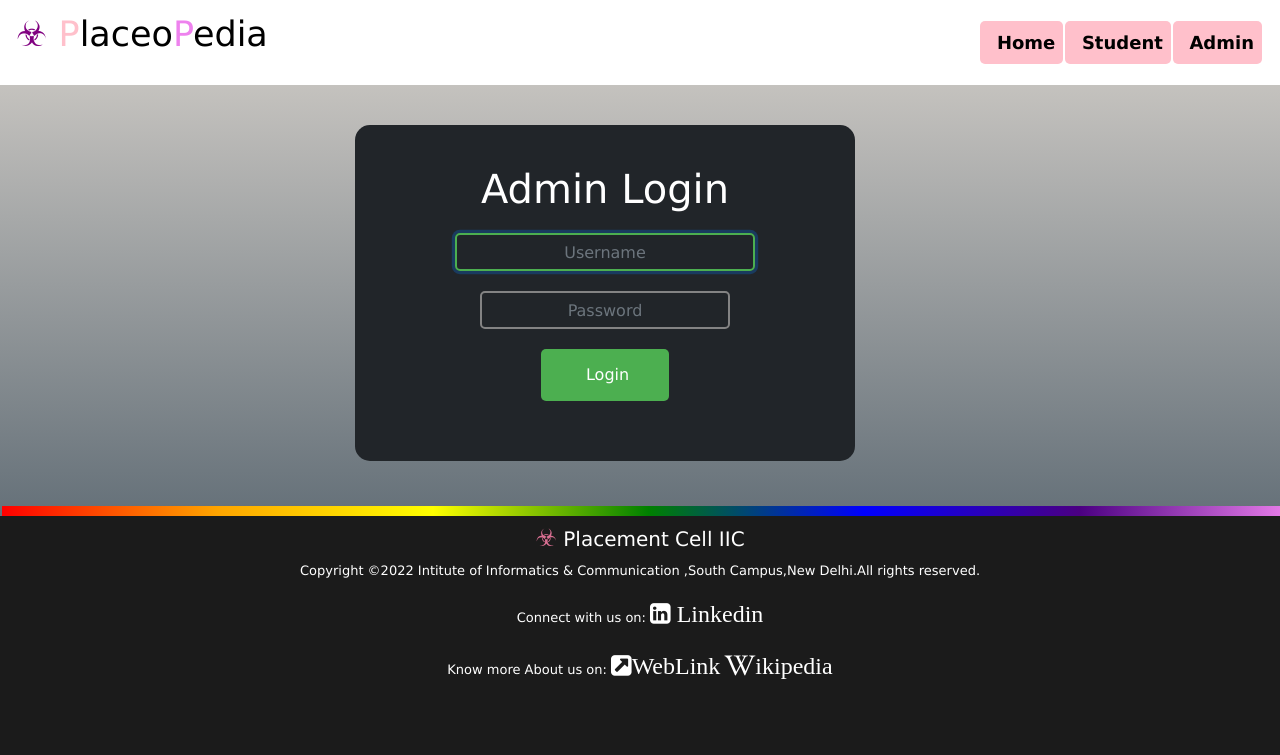
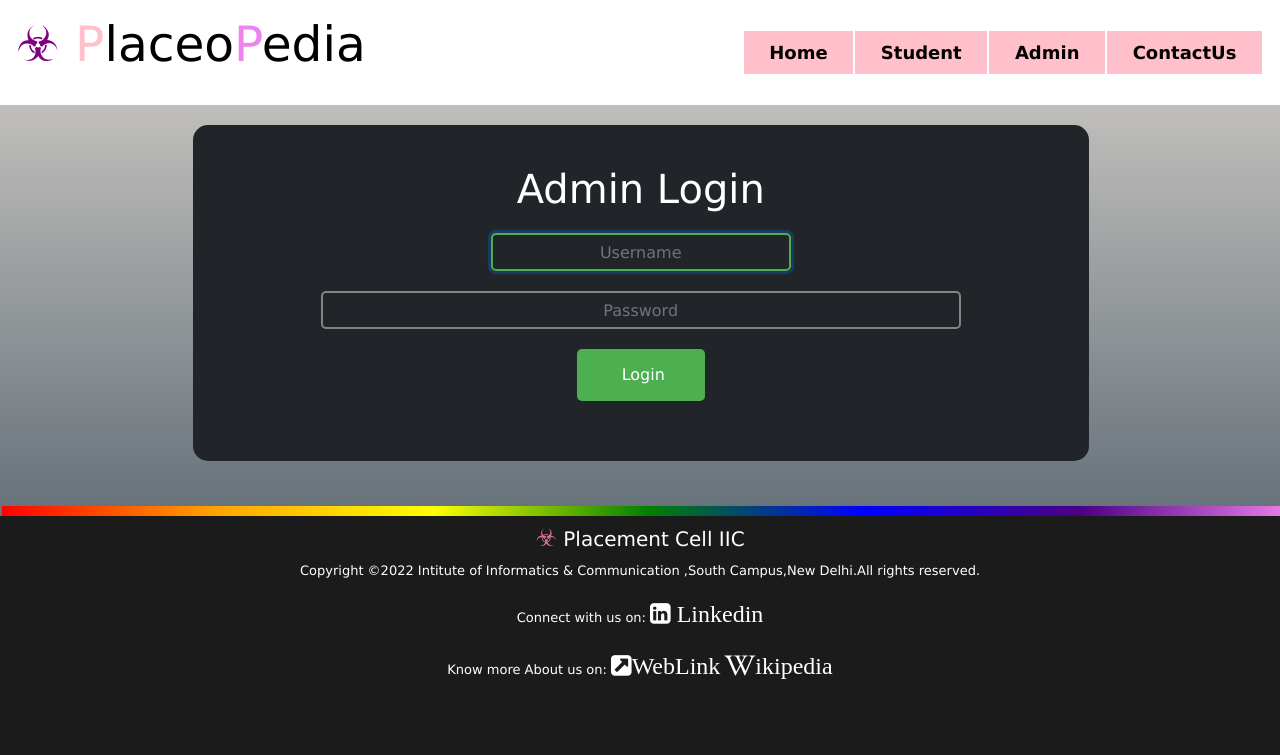
Before and after one commit to itsmemt/Training, a Django app: page /adminlogin in a window 1280 px wide. Shown: the top 755 px of the page. Run offline with Django 3.2, Linux system fonts and the light colour scheme; some libraries are stand-ins or nearby versions.

Commit message:
final commit

```diff
--- a/Training/settings.py
+++ b/Training/settings.py
@@ -17,7 +17,7 @@ SECRET_KEY = '@k0#p3kidu)yaaa3u1hplxz)f@^6xiy384*(+n@@s5x#1bx@m5'
 # SECURITY WARNING: don't run with debug turned on in production!
 DEBUG = False
 
-ALLOWED_HOSTS = ["localhost","placeopedia-training.herokuapp.com"]
+ALLOWED_HOSTS = ["127.0.0.1","localhost","placeopedia-training.herokuapp.com"]
 
 
 # Application definition
--- a/student/forms.py
+++ b/student/forms.py
@@ -14,4 +14,4 @@ class StudentUserForm(forms.ModelForm):
 class StudentForm(forms.ModelForm):
     class Meta:
         model=models.Student
-        fields=['address','mobile','profile_pic']
+        fields=['address','mobile',]
--- a/student/models.py
+++ b/student/models.py
@@ -3,7 +3,7 @@ from django.contrib.auth.models import User
 
 class Student(models.Model):
     user=models.OneToOneField(User,on_delete=models.CASCADE)
-    profile_pic= models.ImageField(upload_to='profile_pic/Student/',null=True,blank=True)
+    # profile_pic= models.ImageField(upload_to='profile_pic/Student/',null=True,blank=False)
     address = models.CharField(max_length=40)
     mobile = models.CharField(max_length=20,null=False)
 
--- a/templates/exam/admin_view_student.html
+++ b/templates/exam/admin_view_student.html
@@ -32,7 +32,7 @@
         <tr>
 
           <th>Name</th>
-          <th>Photo</th>
+          <!-- <th>Photo</th> -->
           <th>Contact</th>
           <th>Address</th>
 
@@ -43,7 +43,7 @@
       <tr>
 
         <td> {{t.get_name}}</td>
-        <td> <img src="{% static t.profile_pic.url %}" alt="Profile Pic" height="40px" width="40px" /></td>
+        <!-- <td> <img src="{% static t.profile_pic.url %}" alt="Profile Pic" height="40px" width="40px" /></td> -->
         <td>{{t.mobile}}</td>
         <td>{{t.address}}</td>
 
--- a/templates/exam/admin_view_student_marks.html
+++ b/templates/exam/admin_view_student_marks.html
@@ -32,7 +32,7 @@
         <tr>
 
           <th>Name</th>
-          <th>Photo</th>
+          <!-- <th>Photo</th> -->
 
 
           <th>Action</th>
@@ -43,7 +43,7 @@
       <tr>
 
         <td> {{t.get_name}}</td>
-        <td> <img src="{% static t.profile_pic.url %}" alt="Profile Pic" height="40px" width="40px" /></td>
+        <!-- <td> <img src="{% static t.profile_pic.url %}" alt="Profile Pic" height="40px" width="40px" /></td> -->
 
 
         <td><a class="btn btn-primary btn-sm" style="border-radius: 0%;" href="{% url 'admin-view-marks' t.id  %}"><span class="glyphicon glyphicon-eye-open"></span> View Marks</a></td>
--- a/templates/exam/adminlogin.html
+++ b/templates/exam/adminlogin.html
@@ -2,6 +2,7 @@
 {% load widget_tweaks %}
 {% block admin %} active {% endblock %}
 <html lang="en" dir="ltr">
+
 <head>
     <meta charset="utf-8">
     <title></title>
@@ -10,18 +11,21 @@
             margin: 0;
             padding: 0;
             font-family: sans-serif;
-    background: #304352;  /* fallback for old browsers */
-background: -webkit-linear-gradient(to bottom, #d7d2cc, #304352);  /* Chrome 10-25, Safari 5.1-6 */
-background: linear-gradient(to bottom, #d7d2cc, #304352); /* W3C, IE 10+/ Edge, Firefox 16+, Chrome 26+, Opera 12+, Safari 7+ */
+            background: #304352;
+            /* fallback for old browsers */
+            background: -webkit-linear-gradient(to bottom, #d7d2cc, #304352);
+            /* Chrome 10-25, Safari 5.1-6 */
+            background: linear-gradient(to bottom, #d7d2cc, #304352);
+            /* W3C, IE 10+/ Edge, Firefox 16+, Chrome 26+, Opera 12+, Safari 7+ */
 
         }
 
         .box {
-    width: 500px;
+            width: 70vw;
             padding: 40px;
             position: absolute;
             top: 50%;
-    left: 50%;
+            left: 15%;
             background: #212529;
             border-radius: 15px;
             text-align: center;
@@ -38,7 +42,7 @@ background: linear-gradient(to bottom, #d7d2cc, #304352); /* W3C, IE 10+/ Edge,
             text-align: center;
             border: 2px solid #838383;
             padding: 10px 10px;
-    width: 250px;
+            width: 50vw;
             outline: none;
             color: white;
             border-radius: 5px;
@@ -74,15 +78,13 @@ background: linear-gradient(to bottom, #d7d2cc, #304352); /* W3C, IE 10+/ Edge,
         .box input[type="submit"]:hover {
             background: #347736;
         }
-
-
     </style>
 </head>
+
 <body>
     {% include "exam/navbar.html" %}
-    <div class="container">
-    <div class="row">
-        <div class="col-md-6">
+        <!-- <div class="row">
+            <div class="col-md-12"> -->
                 <div class="card">
                     <form class="box" method="post">
                         {% csrf_token %}
@@ -95,12 +97,13 @@ background: linear-gradient(to bottom, #d7d2cc, #304352); /* W3C, IE 10+/ Edge,
 
                     </form>
                 </div>
-        </div>
-    </div>
-</div>
+            <!-- </div>
+        </div> -->
+
     <br><br><br><br><br><br><br><br><br>
     <br><br><br><br><br><br><br><br><br>
     <br><br>
     {% include "exam/footer.html" %}
 </body>
+
 </html>
--- a/templates/exam/navbar.html
+++ b/templates/exam/navbar.html
@@ -35,13 +35,10 @@
 
 
     <nav class="navbar navbar-expand-md  navbar-light fixed-top" style="background-color: white;">
-      <a style="color:black; font-size: 35px; text-decoration: none;" href="https://placeopedia.herokuapp.com/">
+      <a style="color:black; font-size: 3.8vw; text-decoration: none;" href="https://placeopedia.herokuapp.com/">
         <p class="para" id="title"><span style="color: purple;">&#9763;</span> <span style="color:pink"
             class="para">P</span>laceo<span style="color:violet" class="para">P</span>edia</p>
       </a>
-      <!-- <button type="button" class="navbar-toggler" data-toggle="collapse" data-target="#navbarCollapse">
-        <span class="navbar-toggler-icon"></span>
-      </button> -->
 
       <button type="button" class="navbar-toggler btn btn-primary" style="background-color: pink;" data-toggle="collapse" data-target="#navbarCollapse">
         <span class="navbar-toggler-icon" style="color: pink;"></span>
@@ -54,14 +51,17 @@
 
         <div class="navbar-nav">
           <a id="home" onclick="home()"
-            style="margin-right: 2px; border-radius: 5px;  color: black; font-weight: 700; font-size: large; background-color: pink; padding-left: 1.3vw;padding-right:1.3;  "
+            style="margin-right: 2px;  color: black; font-weight: 700; font-size: large; background-color: pink; padding-left: 2vw;padding-right:2vw;  "
             href="/" class="nav-item nav-link"> <b>Home</b></a>
           <a href="/student/studentclick" class="nav-item nav-link "
-            style="margin-right: 2px; border-radius: 5px; color: black; font-weight: 700; font-size: large; background-color: pink; padding-left: 1.3vw;padding-right:1.3; "
+            style="margin-right: 2px; color: black; font-weight: 700; font-size: large; background-color: pink; padding-left: 2vw;padding-right:2vw; "
             id="student" onclick="student()"><b>Student</b></a>
           <a href="/adminclick" class="nav-item nav-link"
-            style="margin-right: 2px; border-radius: 5px; color: black; font-weight: 700; font-size: large; background-color: pink; padding-left: 1.3vw;padding-right:1.3; "
+            style="margin-right: 2px; color: black; font-weight: 700; font-size: large; background-color: pink; padding-left: 2vw;padding-right:2vw; "
             id="admin" onclick="admin()"><b>Admin</b></a>
+            <a href="https://placeopedia.herokuapp.com/contact/contact/" class="nav-item nav-link"
+            style="margin-right: 2px; color: black; font-weight: 700; font-size: large; background-color: pink; padding-left: 2vw;padding-right:2vw; "
+            id="contact" onclick="contact()"><b>ContactUs</b></a>
 
 
         </div>
@@ -82,6 +82,9 @@
     function admin() {
       document.getElementById("admin").style.backgroundColor = "grey";
     }
+    function contact() {
+      document.getElementById("contact").style.backgroundColor = "grey";
+    }
 
 
     //   $("a").click(function(){
--- a/templates/exam/update_student.html
+++ b/templates/exam/update_student.html
@@ -52,8 +52,8 @@
         {% render_field userForm.username class="form-control" placeholder="Username" %}
           <label for="password">Password</label>
         {% render_field userForm.password class="form-control" placeholder="Password" %} <br><br>
-        <label for="profile_pic">Profile Picture</label>
-          {% render_field studentForm.profile_pic class="form-control" placeholder="Profile Picture" %}
+        <!-- <label for="profile_pic">Profile Picture</label>
+          {% render_field studentForm.profile_pic class="form-control" placeholder="Profile Picture" %} -->
 <br><br>
     <input type="submit" value="Update" style="border-radius:0px;">
   </form>
--- a/templates/student/studentclick.html
+++ b/templates/student/studentclick.html
@@ -23,7 +23,7 @@
 <body>
 
   {% include "exam/navbar.html" %}
-  <br><br>
+  <br><br> <br> <br>
   <div class="jumbotron" style="margin-bottom:0px;">
     <h1 class="display-4">Hello Student,</h1>
     <p class="lead text-center">and Welcome to Our Online Mock Test System</p>
```
Also changed, not shown: templates/exam/index.html (+43 -5 lines), templates/student/studentlogin.html (+7 -7 lines), templates/student/studentsignup.html (+11 -3 lines), db.sqlite3, media/profile_pic/Student/imgbg2.jpg (added), student/migrations/0003_remove_student_profile_pic.py (added). Lines whose indentation alone changed are shown as unchanged.
